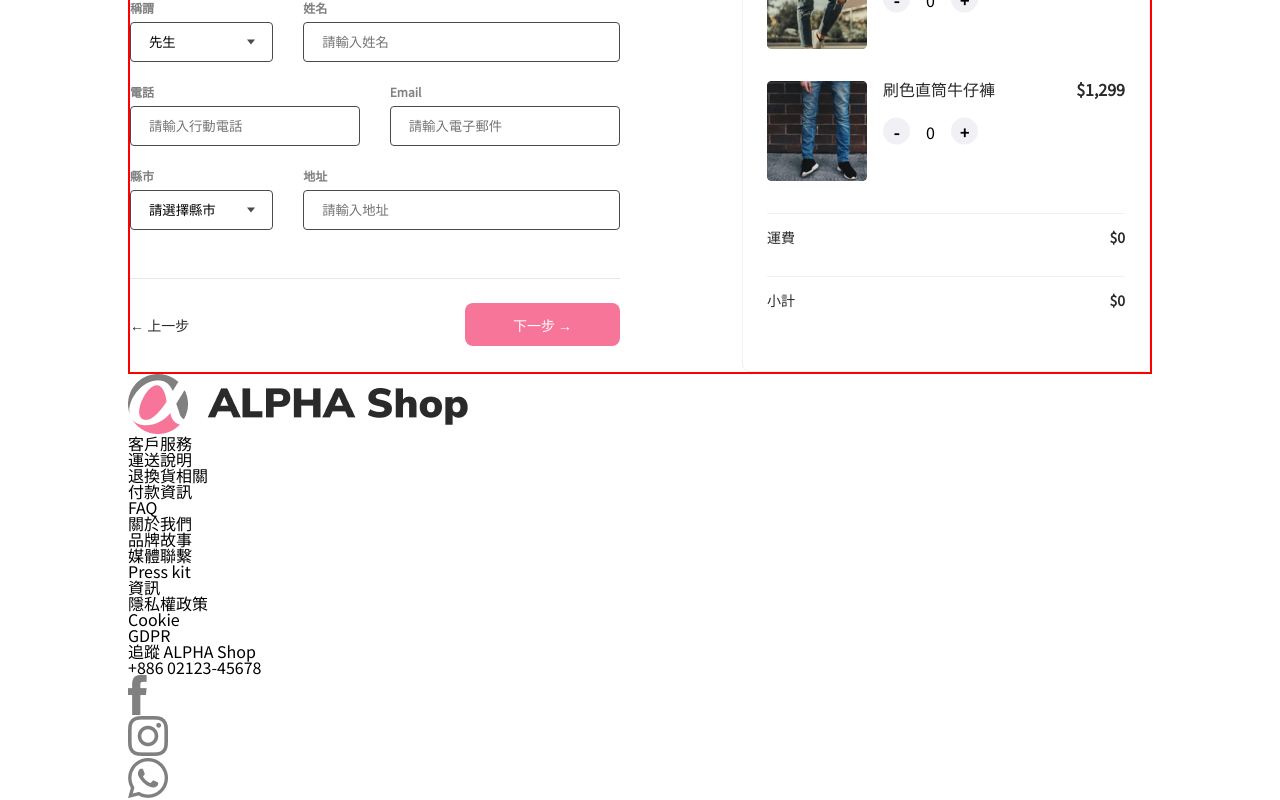
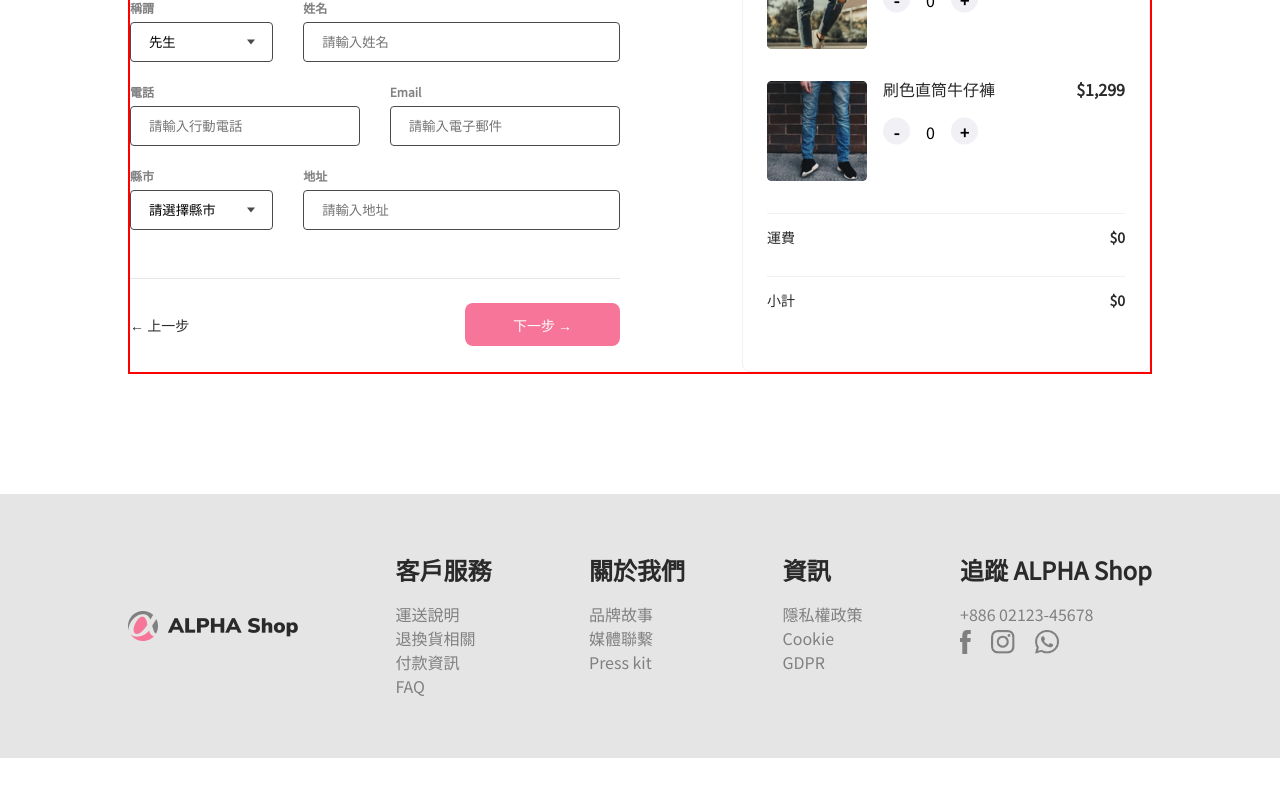
Before and after one commit to Gino-Hsu/react-alpha-shopV.1, a React (Create React App) app: page / in a window 1280 px wide. Shown: the part 356-1156 px from the top of the page. After the commit the page ends 1114 px from the top, so only its background shows below. Built offline with nearby package versions, Linux system fonts and the light colour scheme.

Commit message:
feat: add footer's style

```diff
--- /dev/null
+++ b/src/components/footer/Footer.css
@@ -0,0 +1,54 @@
+.site-footer {
+  margin-top: 120px;
+  padding: 4rem 0;
+  width: 100%;
+  background-color: var(--footer-bgColor);
+
+}
+
+.footer-container {
+  display: flex;
+  justify-content: space-between;
+}
+
+.footer-logo-container {
+  width: 170px;
+  margin: auto 0;
+}
+
+.footer-logo-container img {
+  width: 100%;
+}
+
+.section-title {
+  font-size: 1.5rem;
+  font-weight: 700;
+  color: var(--font-color);
+}
+
+.page-link,
+.tel-info {
+  font-size: 1rem;
+  font-weight: 400;
+  color: var(--footer-font-color);
+}
+
+.section-content {
+  margin-top: 1.5rem;
+  display: flex;
+  flex-direction: column;
+  gap: 0.5rem;
+}
+
+.social-icon-group {
+  display: flex;
+  gap: 20px;
+}
+
+.social-icon {
+  height: 24px;
+}
+
+.social-icon img {
+  height: 100%;
+}
--- a/src/components/footer/Footer.js
+++ b/src/components/footer/Footer.js
@@ -6,6 +6,8 @@ import logo from '../../images/Logo@2x.png'
 import facebook from '../../images/facebook@2x.png'
 import instagram from '../../images/instagram@2x.png'
 import whatsapp from '../../images/whatsapp@2x.png'
+
+import './Footer.css'
 
 const LINKDATAS = {
   section_01: ['運送說明', '退換貨相關', '付款資訊', 'FAQ'],
--- a/src/components/footer/footerItems/FooterItems.js
+++ b/src/components/footer/footerItems/FooterItems.js
@@ -19,7 +19,7 @@ export function FooterSection({ title, children }) {
 
 export function PageLink({ intext }) {
   return (
-    <div className='page-link' href='#'>
+    <div className='page-link cursor-point' href='#'>
       {intext}
     </div>
   )
```
